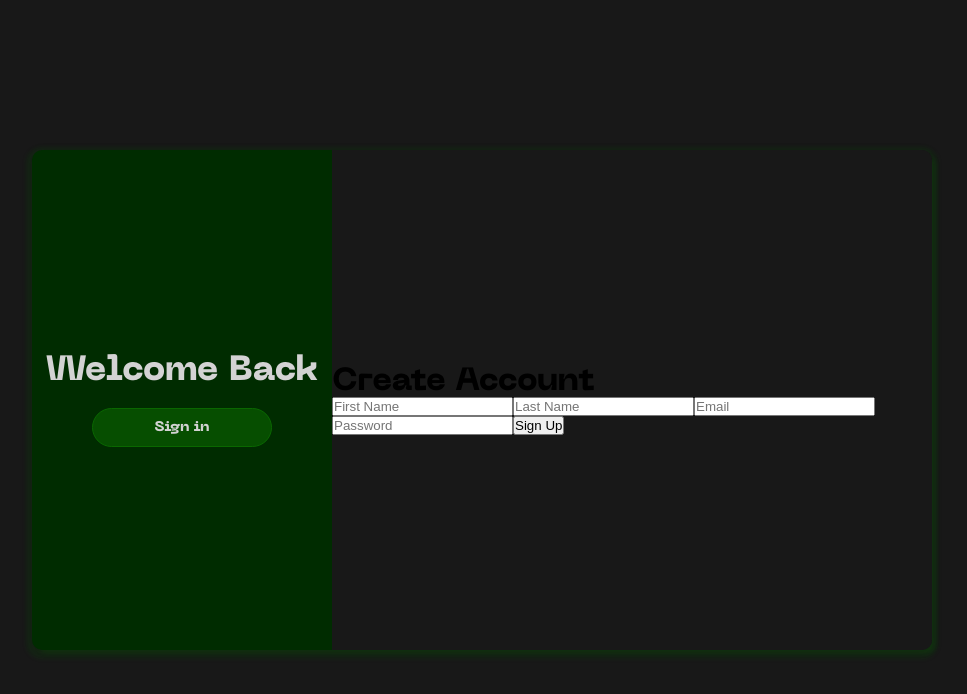
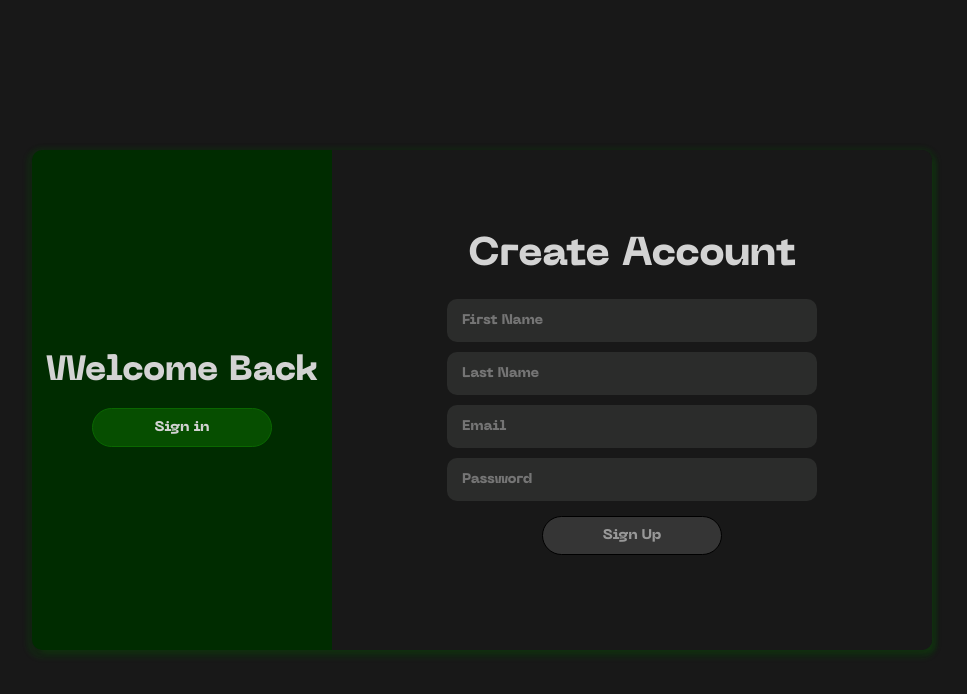
Before and after one commit to vserhiichuk/miraplay_test_client, a React (Create React App) app: page /miraplay_test_client/signup in a window 1280 px wide. Shown: the top 694 px of the page, without its empty margins (158-1125 px from the left). Built offline with nearby package versions, Linux system fonts and the light colour scheme.

Commit message:
fix: Signup, SignupForm files

```diff
--- a/src/components/Signup/Signup.jsx
+++ b/src/components/Signup/Signup.jsx
@@ -2,6 +2,7 @@ import { useState } from "react";
 import { Link, useNavigate } from "react-router-dom";
 import { registerUser } from "../../api/userApi";
 import { useMutation } from "react-query";
+import SignupForm from "../SignupForm/SignupForm";
 import "./Signup.scss";
 
 export const Signup = () => {
@@ -13,10 +14,6 @@ export const Signup = () => {
   });
   const [error, setError] = useState("");
   const navigate = useNavigate();
-
-  const handleChange = ({ currentTarget: input }) => {
-    setData({ ...data, [input.name]: input.value });
-  };
 
   const mutation = useMutation(
     async () => {
@@ -43,6 +40,10 @@ export const Signup = () => {
     }
   );
 
+  const handleChangeForm = ({ currentTarget: input }) => {
+    setData({ ...data, [input.name]: input.value });
+  };
+
   const handleSubmit = (e) => {
     e.preventDefault();
 
@@ -62,50 +63,13 @@ export const Signup = () => {
         </div>
 
         <div className="signup__right">
-          <form action="" className="signup__form" onSubmit={handleSubmit}>
-            <h1 className="signup__form--title">Create Account</h1>
-            <input
-              type="text"
-              name="firstName"
-              placeholder="First Name"
-              onChange={handleChange}
-              value={data.firstName}
-              className="signup__input"
-              required
-            />
-            <input
-              type="text"
-              name="lastName"
-              placeholder="Last Name"
-              onChange={handleChange}
-              value={data.lastName}
-              className="signup__input"
-              required
-            />
-            <input
-              type="text"
-              name="email"
-              placeholder="Email"
-              onChange={handleChange}
-              value={data.email}
-              className="signup__input"
-              required
-            />
-            <input
-              type="password"
-              name="password"
-              placeholder="Password"
-              onChange={handleChange}
-              value={data.password}
-              className="signup__input"
-              required
-            />
-
-            {error && <div className="signup__error">{error}</div>}
-            <button type="submit" className="signup__button--second">
-              Sign Up
-            </button>
-          </form>
+          <SignupForm
+            data={data}
+            handleChangeForm={handleChangeForm}
+            handleSubmit={handleSubmit}
+            error={error}
+            isLoading={mutation.isLoading}
+          />
         </div>
       </div>
     </div>
--- a/src/components/SignupForm/SignupForm.jsx
+++ b/src/components/SignupForm/SignupForm.jsx
@@ -1,14 +1,14 @@
 import React from 'react';
 import './SignupForm.scss';
 
-const SignupForm = ({ data, handleChange, handleSubmit, error, isLoading }) => (
+const SignupForm = ({ data, handleChangeForm, handleSubmit, error, isLoading }) => (
   <form action="" className="signup__form" onSubmit={handleSubmit}>
     <h1 className="signup__form--title">Create Account</h1>
     <input
       type="text"
       name="firstName"
       placeholder="First Name"
-      onChange={handleChange}
+      onChange={handleChangeForm}
       value={data.firstName}
       className="signup__form--input"
       required
@@ -17,7 +17,7 @@ const SignupForm = ({ data, handleChange, handleSubmit, error, isLoading }) => (
       type="text"
       name="lastName"
       placeholder="Last Name"
-      onChange={handleChange}
+      onChange={handleChangeForm}
       value={data.lastName}
       className="signup__form--input"
       required
@@ -26,7 +26,7 @@ const SignupForm = ({ data, handleChange, handleSubmit, error, isLoading }) => (
       type="text"
       name="email"
       placeholder="Email"
-      onChange={handleChange}
+      onChange={handleChangeForm}
       value={data.email}
       className="signup__form--input"
       required
@@ -35,7 +35,7 @@ const SignupForm = ({ data, handleChange, handleSubmit, error, isLoading }) => (
       type="password"
       name="password"
       placeholder="Password"
-      onChange={handleChange}
+      onChange={handleChangeForm}
       value={data.password}
       className="signup__form--input"
       required
```
